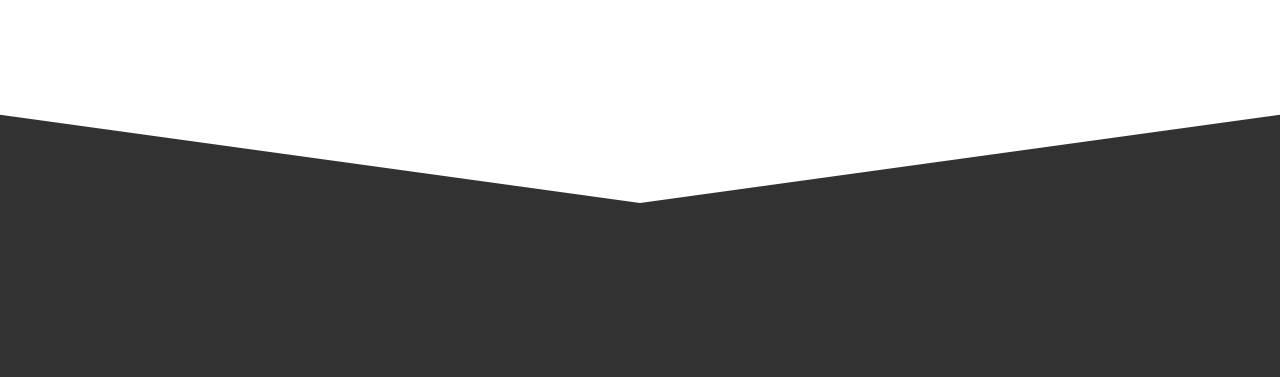
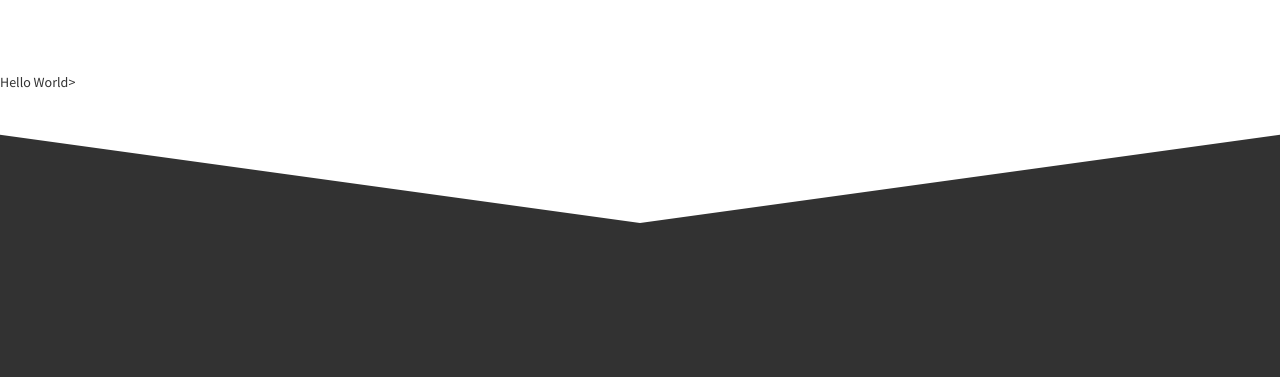
Before and after one commit to Yatendra42/personal-website, a plain HTML site: page index.html in a window 1280 px wide. Shown: the part 3316-3693 px from the top of the page. Drawn offline with Linux system fonts and the light colour scheme; a web font is replaced by a local one.

Commit message:
Second Commit

```diff
--- a/index.html
+++ b/index.html
@@ -177,6 +177,8 @@
 
       </main>
 
+      <div class="demo">Hello World></div>
+
       <footer>
           <div class="container text-center">
               <a href="#"><img src="images/footer-logo.png" alt="" class="img-responsive footer-logo" /></a>
```
